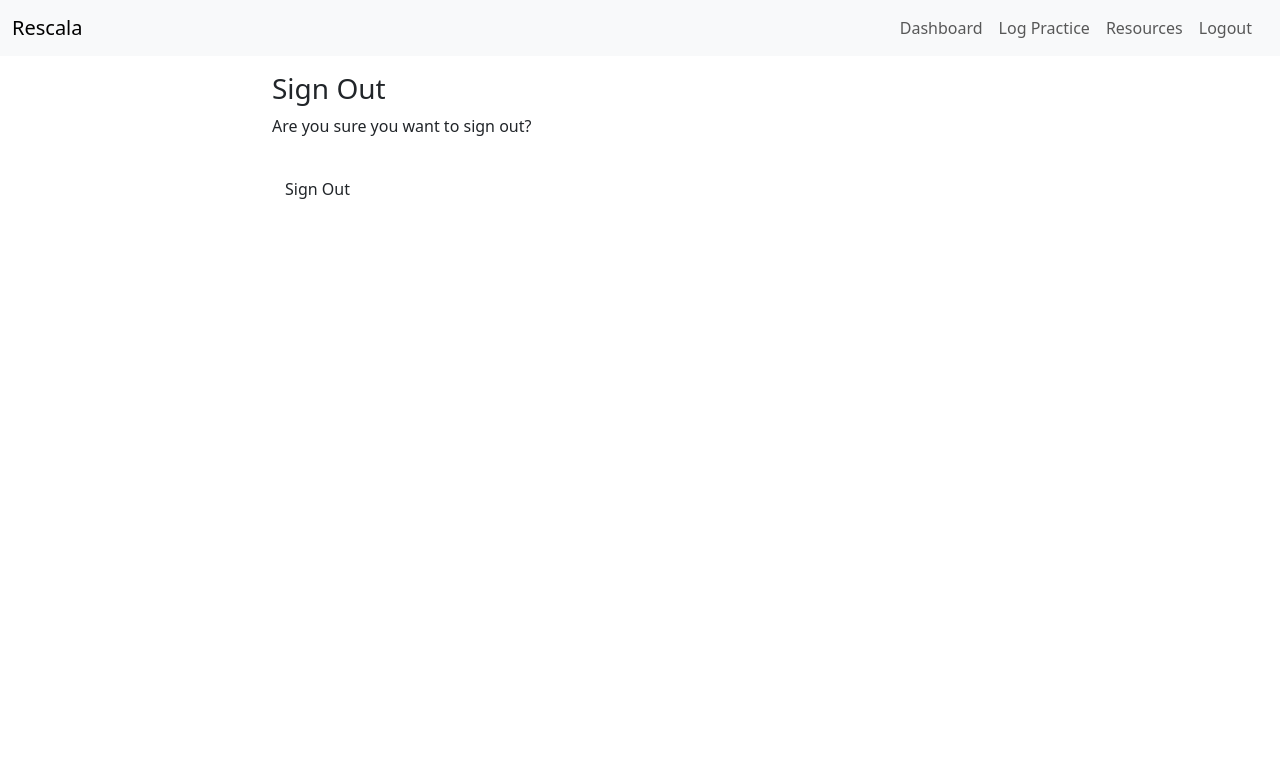
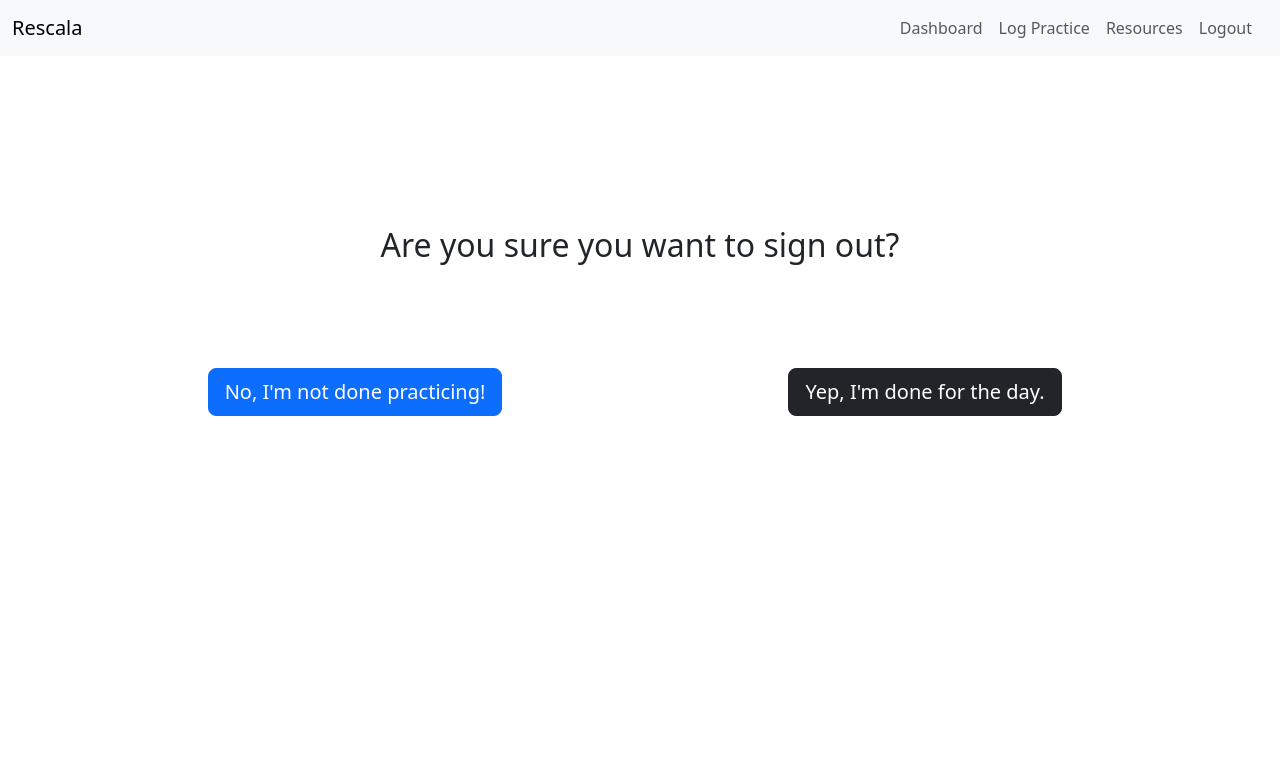
Before and after one commit to denham-ed/rescala-app, a Django app: page /accounts/logout/ in a window 1280 px wide. Shown: the top 775 px of the page. Run offline with Django 4.2, Linux system fonts and the light colour scheme; a user stored in the database is signed in.

Commit message:
Style log out confirmation page

```diff
--- a/templates/account/logout.html
+++ b/templates/account/logout.html
@@ -5,23 +5,23 @@
 {% block head_title %}{% trans "Sign Out" %}{% endblock %}
 
 {% block content %}
-<div class="container">
-    <div class="row">
-        <div class="col-md-8 mt-3 offset-md-2">
-            <h3>{% trans "Sign Out" %}</h3>
-
-            <p>{% trans 'Are you sure you want to sign out?' %}</p>
+<div class="container  full-page">
+    <div class="row  d-flex flex-column justify-content-end h-30 mb-5">
+        <div class="d-flex justify-content-center col-md-8 mt-3 offset-md-2 ">
+            <h2 class="'text-center test-red">Are you sure you want to sign out?</h2>
         </div>
     </div>
-    <div class="row">
-        <div class="col-md-8 mt-3 offset-md-2">
-
+    <div class="row  pt-5">
+        <div class="col-md-6 d-flex justify-content-center input-sign-up ">
+            <a href="/"><button class="btn btn-primary btn-lg btn-logout">No, I'm not done practicing!</button></a>
+        </div>
+        <div class="col-md-6 d-flex justify-content-center input-sign-up mt-3 mt-md-0">
             <form method="post" action="{% url 'account_logout' %}">
                 {% csrf_token %}
                 {% if redirect_field_value %}
                 <input type="hidden" name="{{ redirect_field_name }}" value="{{ redirect_field_value }}" />
                 {% endif %}
-                <button class="btn btn-signup right" type="submit">{% trans 'Sign Out' %}</button>
+                <button class="btn btn-dark btn-lg btn-logout" type="submit">Yep, I'm done for the day.</button>
             </form>
         </div>
     </div>
```
Also changed, not shown: db.sqlite3, static/css/style.css (line endings or trailing spaces).
